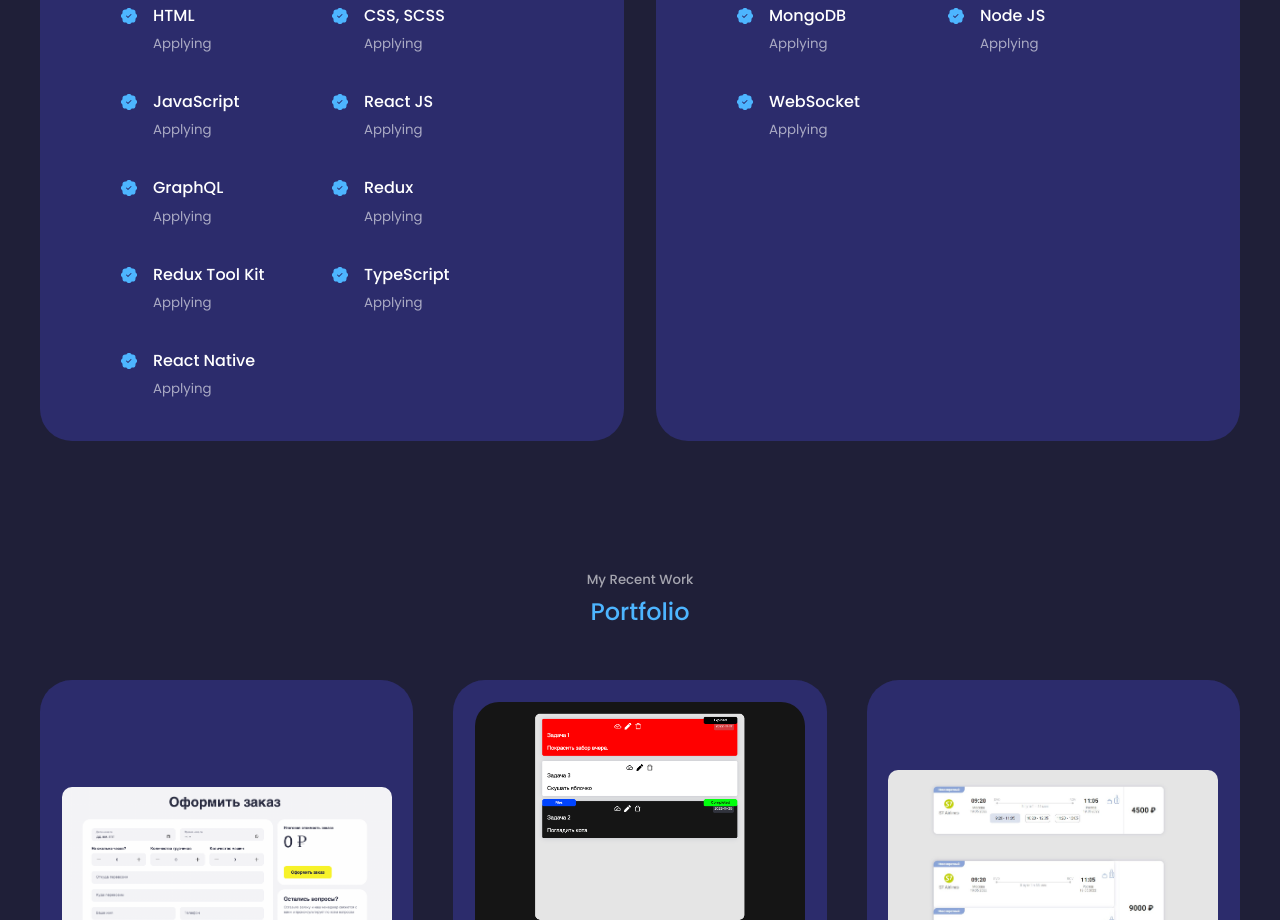
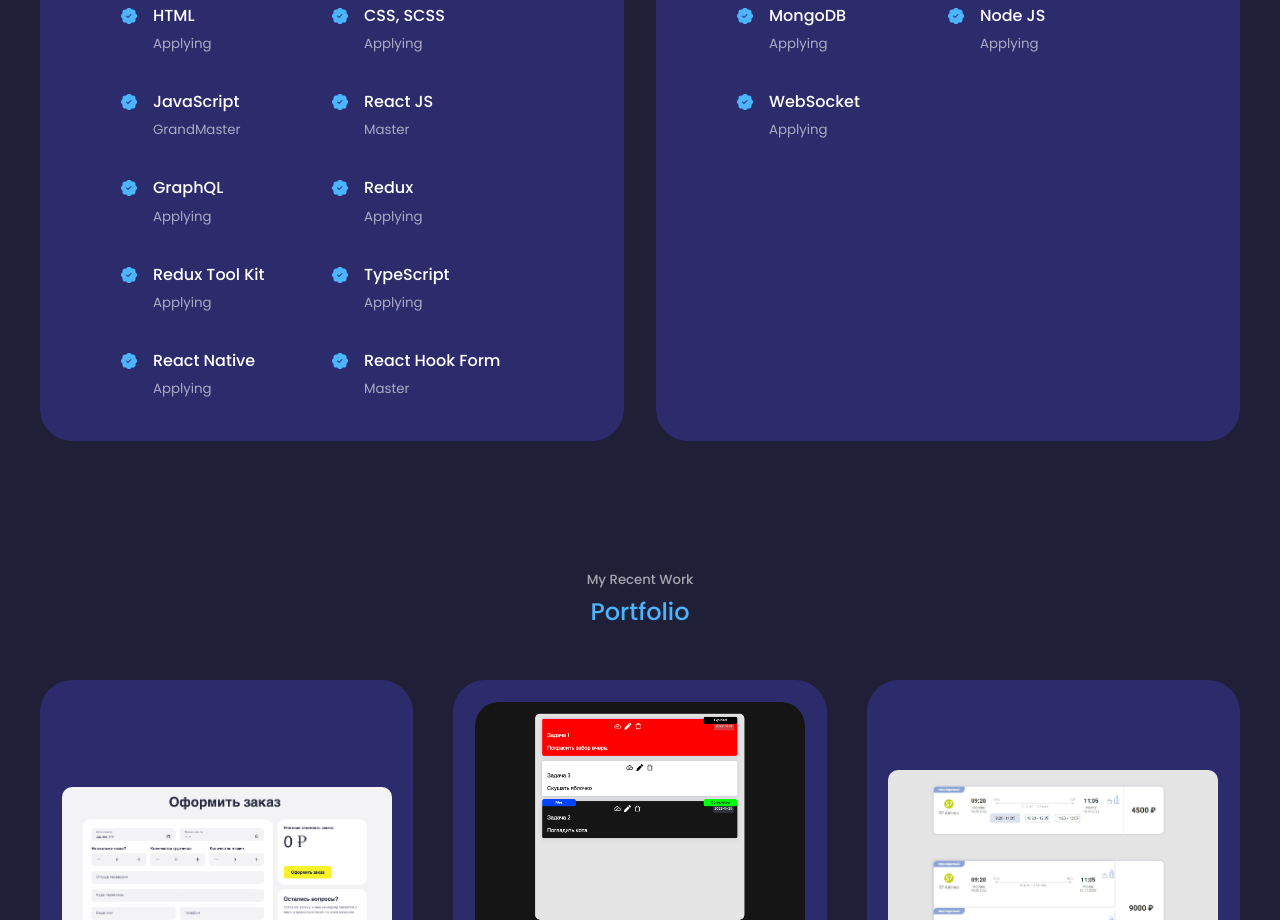
Before and after one commit to kykp/my-portfolio-web, a React (Create React App) app: page / in a window 1280 px wide. Shown: the part 1100-2020 px from the top of the page. Built offline with nearby package versions, Linux system fonts and the light colour scheme.

Commit message:
feat: skill added

```diff
--- a/src/components/experience/Experience.jsx
+++ b/src/components/experience/Experience.jsx
@@ -17,12 +17,12 @@ const dataFront = [
   {
     id: 3,
     name: "JavaScript",
-    level: "Applying",
+    level: "GrandMaster",
   },
   {
     id: 4,
     name: "React JS",
-    level: "Applying",
+    level: "Master",
   },
   {
     id: 5,
@@ -49,6 +49,11 @@ const dataFront = [
     name: "React Native",
     level: "Applying",
   },
+  {
+    id: 10,
+    name: 'React Hook Form',
+    level: 'Master',
+  }
 ];
 
 const dataBack = [
```
